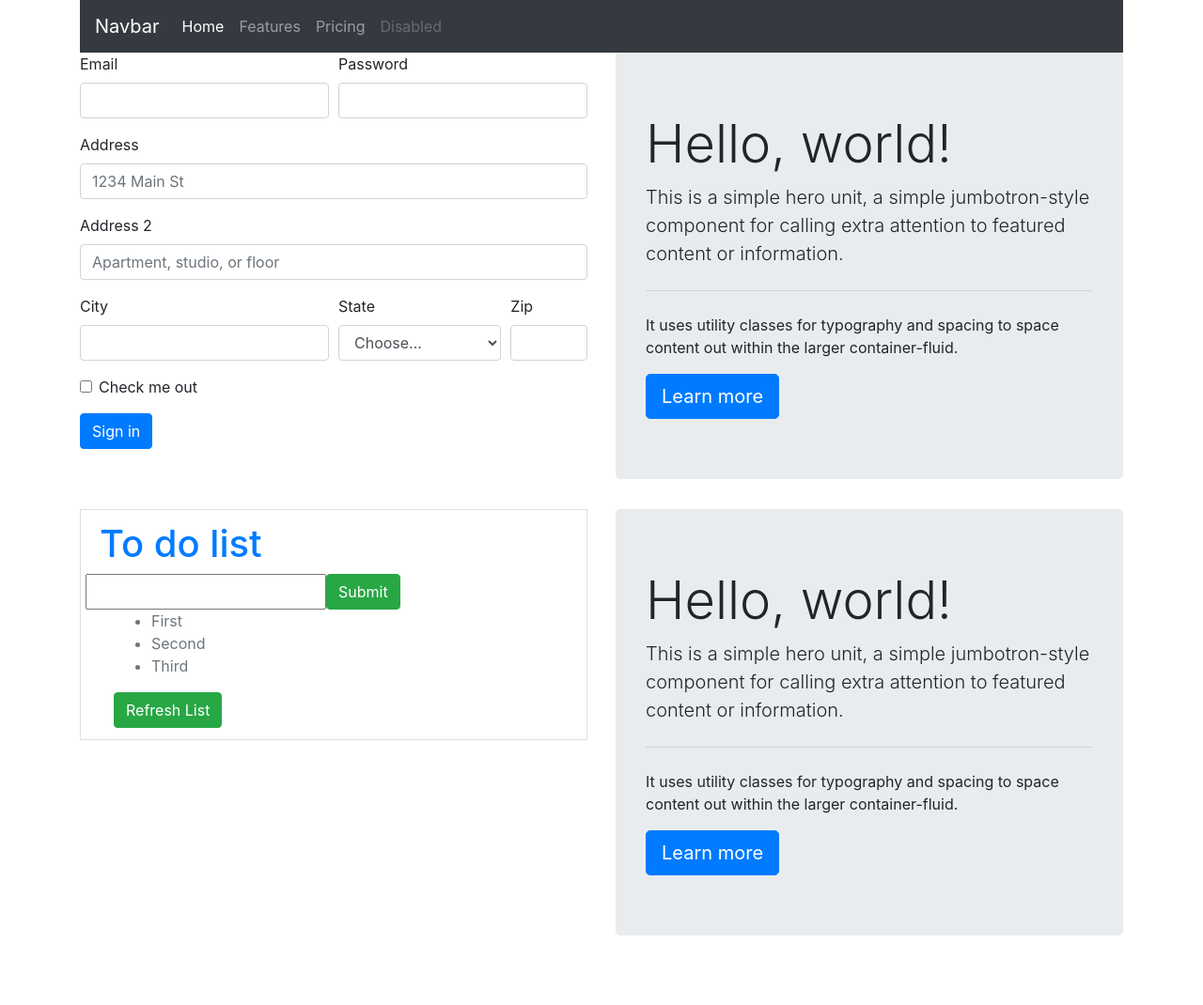
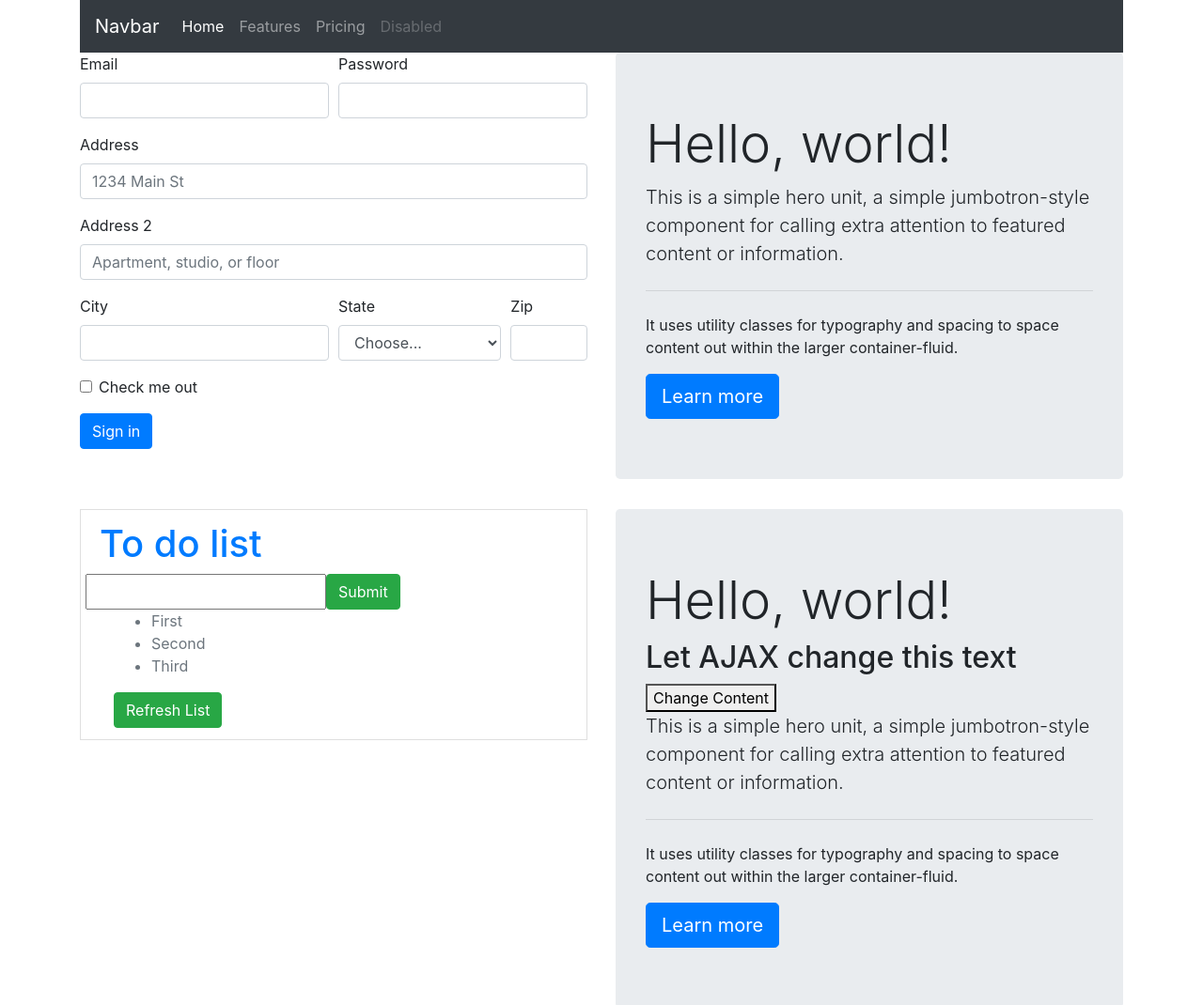
Before and after one commit to Saruulbuyan-Munkhtur/Event-Planner, a plain HTML site: page index.html in a window 1280 px wide. Shown: the top 1070 px of the page at 94% size. Drawn offline with nearby package versions, Linux system fonts and the light colour scheme.

Commit message:
Added Ajax capabilities.

```diff
--- a/index.html
+++ b/index.html
@@ -109,6 +109,10 @@
             <div class="col">
                 <div class="jumbotron">
                     <h1 class="display-4">Hello, world!</h1>
+                    <div id="demo">
+                      <h2>Let AJAX change this text</h2>
+                      <button type="button" onclick="loadDoc()">Change Content</button>
+                    </div>
                     <p class="lead">This is a simple hero unit, a simple jumbotron-style component for calling extra attention to featured content or information.</p>
                     <hr class="my-4">
                     <p>It uses utility classes for typography and spacing to space content out within the larger container-fluid.</p>
@@ -234,7 +238,8 @@
 
     </footer>
     <!-- Footer -->
-	<script src="https://code.jquery.com/jquery-3.5.1.js" integrity="sha256-QWo7LDvxbWT2tbbQ97B53yJnYU3WhH/C8ycbRAkjPDc=" crossorigin="anonymous"></script>
+    <script src="js/jquery-1.10.2.min.js"></script>
+	  <script src="https://code.jquery.com/jquery-3.5.1.js" integrity="sha256-QWo7LDvxbWT2tbbQ97B53yJnYU3WhH/C8ycbRAkjPDc=" crossorigin="anonymous"></script>
     <script src="script.js"></script>
     <script src="https://stackpath.bootstrapcdn.com/bootstrap/4.5.0/js/bootstrap.min.js" integrity="sha384-OgVRvuATP1z7JjHLkuOU7Xw704+h835Lr+6QL9UvYjZE3Ipu6Tp75j7Bh/kR0JKI" crossorigin="anonymous"></script>
     <script src="https://code.jquery.com/jquery-3.5.1.slim.min.js" integrity="sha384-DfXdz2htPH0lsSSs5nCTpuj/zy4C+OGpamoFVy38MVBnE+IbbVYUew+OrCXaRkfj" crossorigin="anonymous"></script>
--- a/script.js
+++ b/script.js
@@ -55,3 +55,16 @@ listItems.forEach(item => {
     item.addEventListener("click", itemClick);
 })
 refresh.addEventListener("click", refreshList)
+
+
+
+const loadDoc = () => {
+    var xhttp = new XMLHttpRequest();
+    xhttp.onreadystatechange = function() {
+      if (this.readyState == 4 && this.status == 200) {
+       document.getElementById("demo").innerHTML = this.responseText;
+      }
+    };
+    xhttp.open("GET", "ajax_info.txt", true);
+    xhttp.send();
+  }
```
Also changed, not shown: ajax_info.txt (added).
